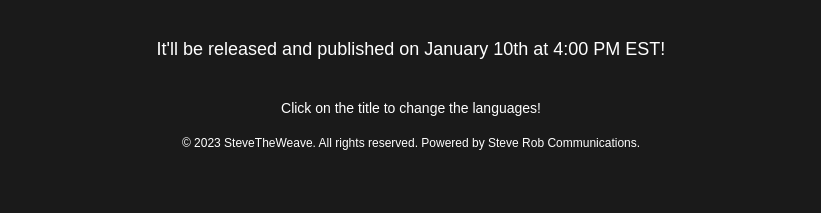
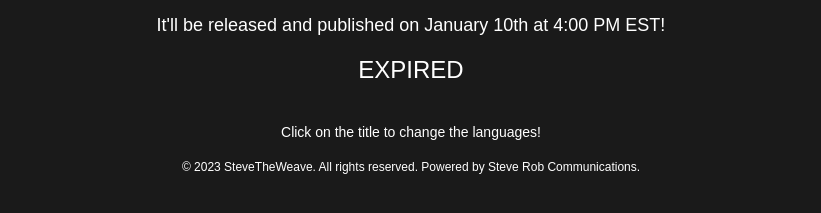
Before and after one commit to steverobmusic/stevetweave-websitecomingsoon, a plain HTML site: page index.html in a window 1280 px wide. Shown: the part 549-762 px from the top of the page, without its empty margins (229-1050 px from the left). Drawn offline with Linux system fonts and the light colour scheme.

Commit message:
index.html

```diff
--- a/index.html
+++ b/index.html
@@ -50,6 +50,10 @@
             margin-bottom: 20px;
             text-align: center;
         }
+        #countdown {
+            font-size: 24px;
+            margin-bottom: 20px;
+        }
     </style>
 </head>
 <body>
@@ -64,6 +68,8 @@
 
     <p id="coming-soon-text">It'll be released and published on January 10th at 4:00 PM EST!</p>
 
+    <div id="countdown"></div>
+
     <div id="disclaimer">Click on the title to change the languages!</div>
 
     <div id="footer">
@@ -71,6 +77,29 @@
     </div>
 
     <script>
+        // Countdown script
+        const releaseDate = new Date('2024-01-10T16:00:00Z').getTime();
+
+        function updateCountdown() {
+            const now = new Date().getTime();
+            const distance = releaseDate - now;
+
+            if (distance > 0) {
+                const days = Math.floor(distance / (1000 * 60 * 60 * 24));
+                const hours = Math.floor((distance % (1000 * 60 * 60 * 24)) / (1000 * 60 * 60));
+                const minutes = Math.floor((distance % (1000 * 60 * 60)) / (1000 * 60));
+                const seconds = Math.floor((distance % (1000 * 60)) / 1000);
+
+                document.getElementById("countdown").innerHTML = `${days}d ${hours}h ${minutes}m ${seconds}s`;
+            } else {
+                clearInterval(countdownInterval);
+                document.getElementById("countdown").innerHTML = "EXPIRED";
+            }
+        }
+
+        const countdownInterval = setInterval(updateCountdown, 1000);
+        updateCountdown();  // Initial call to display the countdown
+
         // Make logo moveable and interactive
         const logo = document.getElementById("logo");
         let offsetX, offsetY, isDragging = false;
```
